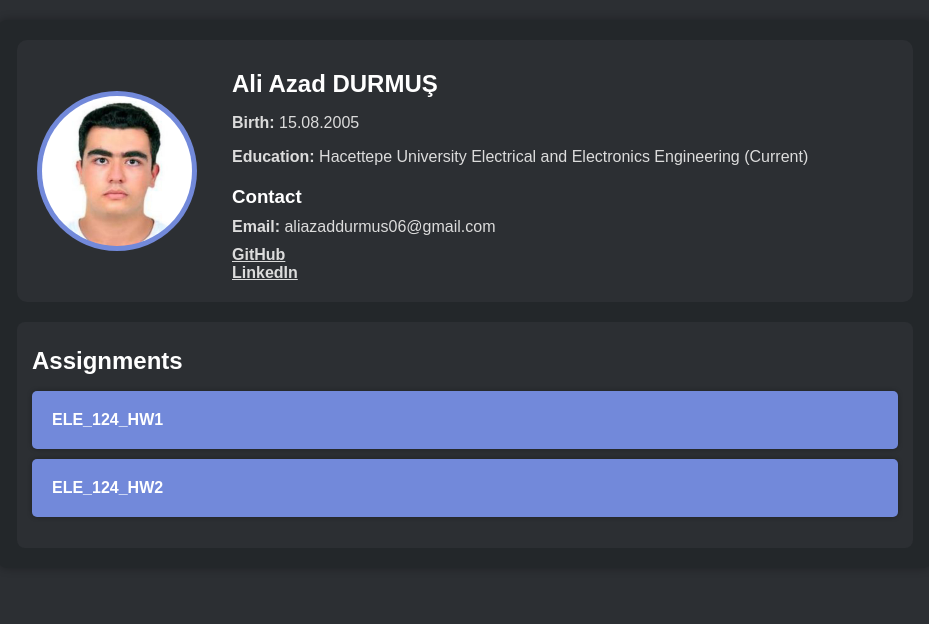
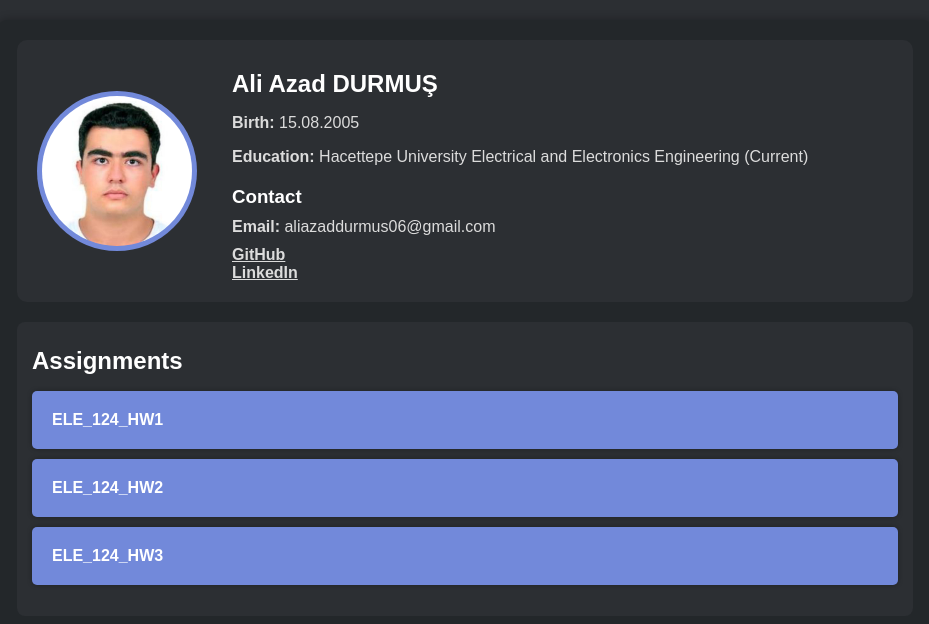
Before and after one commit to AliAzadDurmus/AliAzadDurmus.github.io, a plain HTML site: page index.html in a window 1280 px wide. Shown: the whole page, without its empty margins (175-1104 px from the left). Drawn offline with Linux system fonts and the light colour scheme.

Commit message:
index.html

```diff
--- a/index.html
+++ b/index.html
@@ -131,6 +131,7 @@
             <ul>
                 <li><a href="https://github.com/AliAzadDurmus/ELE_124/tree/main/HW1">ELE_124_HW1  </a></li>
                 <li><a href="https://github.com/AliAzadDurmus/ELE_124/tree/main/HW2">ELE_124_HW2  </a></li>
+                <li><a href="https://github.com/AliAzadDurmus/ELE_124/tree/main/HW3">ELE_124_HW3  </a></li>
             </ul>
         </div>
     </div>
```
